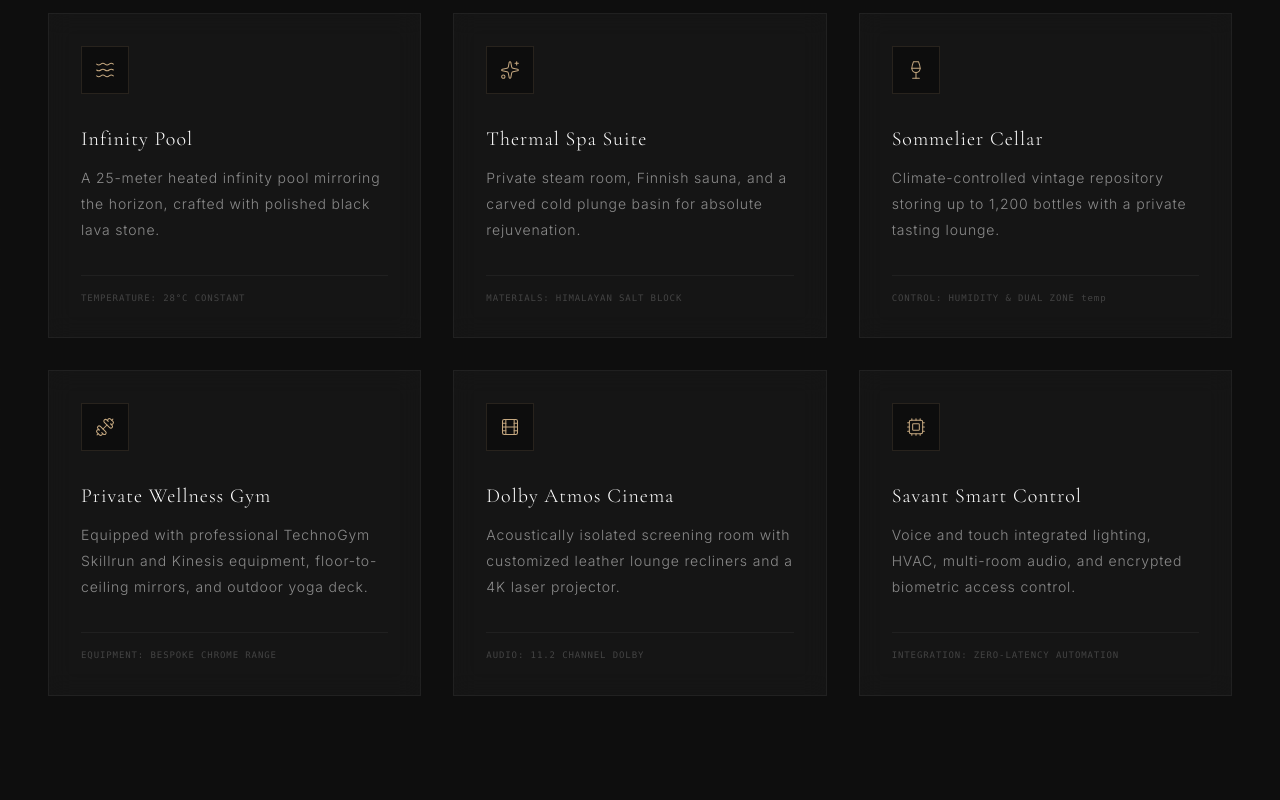
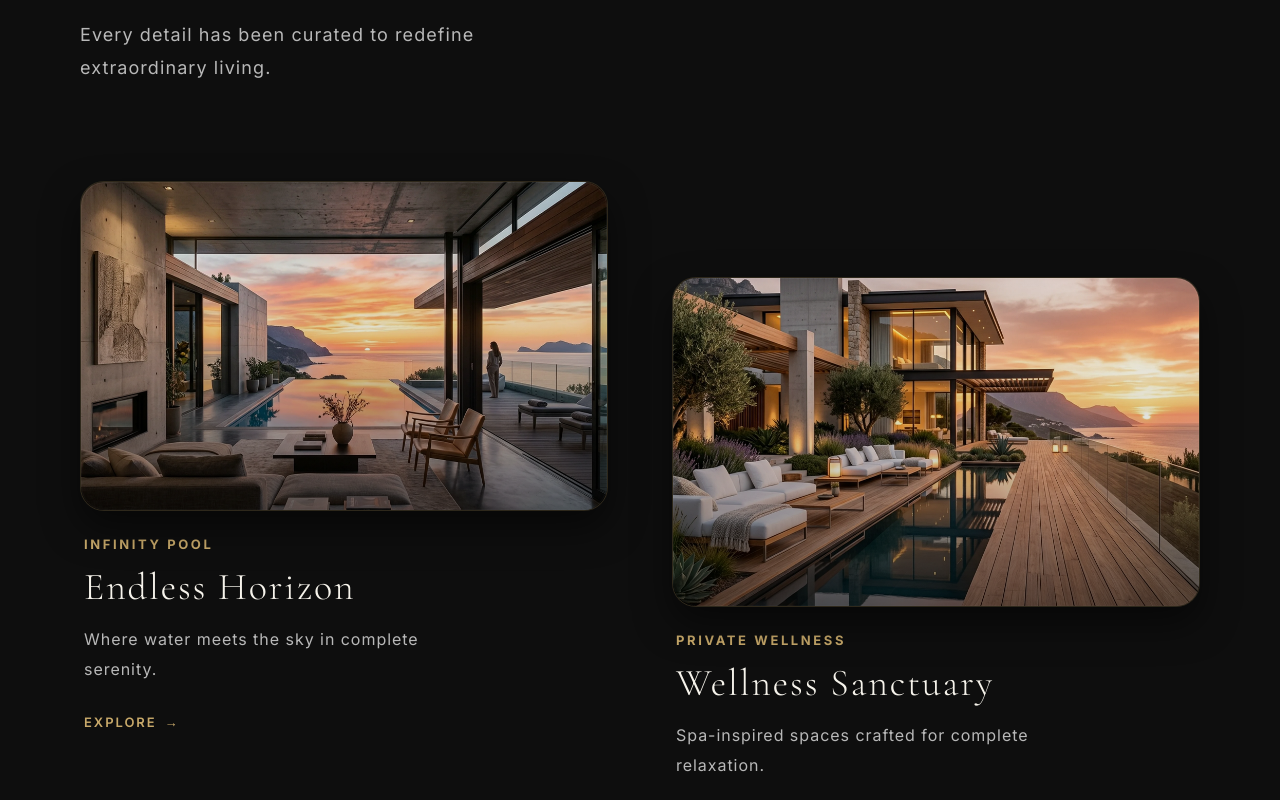
Before and after one commit to Srikar-Merugu/Villa-V, a Next.js app: page / in a window 1280 px wide. Shown: the part 5740-6540 px from the top of the page. Built offline with nearby package versions, Linux system fonts and the light colour scheme.

Commit message:
feat: redesign Amenities section completely from scratch, implement alternating staggered editorial cards, mouse coordinate tilt transforms, and radial gold spotlight cursor tracking

```diff
--- a/components/Amenities.tsx
+++ b/components/Amenities.tsx
@@ -1,74 +1,176 @@
 "use client";
 
+import { useRef, useState } from "react";
+import Image from "next/image";
 import { motion } from "framer-motion";
-import { Waves, Dumbbell, Film, Sparkles, Wine, Cpu } from "lucide-react";
 
-interface Amenity {
-  icon: React.ComponentType<any>;
+interface AmenityCardProps {
+  category: string;
   title: string;
   desc: string;
-  spec: string;
+  imageSrc: string;
+  index: number;
 }
 
-const AMENITIES: Amenity[] = [
+function AmenityCard({ category, title, desc, imageSrc, index }: AmenityCardProps) {
+  const cardRef = useRef<HTMLDivElement>(null);
+  const [rotateX, setRotateX] = useState(0);
+  const [rotateY, setRotateY] = useState(0);
+  const [spotlightPos, setSpotlightPos] = useState({ x: 0, y: 0 });
+  const [isHovered, setIsHovered] = useState(false);
+
+  const handleMouseMove = (e: React.MouseEvent<HTMLDivElement>) => {
+    if (!cardRef.current) return;
+    const rect = cardRef.current.getBoundingClientRect();
+    const x = e.clientX - rect.left;
+    const y = e.clientY - rect.top;
+    setSpotlightPos({ x, y });
+
+    // Subtle 3D tilt calculation (-4 to 4 degrees)
+    const centerX = rect.width / 2;
+    const centerY = rect.height / 2;
+    const rotX = ((y - centerY) / centerY) * -4;
+    const rotY = ((x - centerX) / centerX) * 4;
+    setRotateX(rotX);
+    setRotateY(rotY);
+  };
+
+  const handleMouseLeave = () => {
+    setIsHovered(false);
+    setRotateX(0);
+    setRotateY(0);
+  };
+
+  // Alternating staggered translation offsets for desktop viewports
+  const staggerClass = index % 2 === 1 ? "lg:translate-y-24" : "lg:translate-y-0";
+
+  return (
+    <motion.div
+      initial={{ opacity: 0, y: 80, scale: 1.1 }}
+      whileInView={{ opacity: 1, y: 0, scale: 1 }}
+      viewport={{ once: true, margin: "-100px" }}
+      transition={{ duration: 1.0, delay: (index % 2) * 0.15, ease: [0.16, 1, 0.3, 1] as const }}
+      className={`w-full flex flex-col gap-6 ${staggerClass} transition-all duration-300 ease-out`}
+    >
+      {/* 3D Perspective Card Wrapper */}
+      <div
+        ref={cardRef}
+        onMouseMove={handleMouseMove}
+        onMouseEnter={() => setIsHovered(true)}
+        onMouseLeave={handleMouseLeave}
+        style={{
+          transform: `perspective(1000px) rotateX(${rotateX}deg) rotateY(${rotateY}deg)`,
+          transition: isHovered ? "none" : "transform 0.5s ease-out, shadow 0.5s ease-out",
+        }}
+        className="group relative w-full aspect-[4/3] sm:aspect-[16/10] overflow-hidden rounded-[24px] border border-[#C8A96A]/20 hover:border-[#C8A96A]/50 shadow-[0_16px_36px_rgba(0,0,0,0.5)] hover:shadow-[0_24px_50px_rgba(200,169,106,0.08)] bg-black/40 cursor-pointer"
+      >
+        {/* Sub-pixel luxury outline overlay */}
+        <div className="absolute inset-0 border border-white/5 rounded-[24px] z-10 pointer-events-none" />
+
+        {/* Ambient Dark Gradient Backdrop Shield */}
+        <div className="absolute inset-0 bg-gradient-to-t from-black/60 via-black/10 to-transparent z-10 pointer-events-none opacity-80 group-hover:opacity-90 transition-opacity duration-300" />
+
+        {/* Spotlight Follower Overlay (Hardware accelerated radial mask) */}
+        <div
+          className="absolute inset-0 z-15 pointer-events-none transition-opacity duration-300"
+          style={{
+            opacity: isHovered ? 1 : 0,
+            background: `radial-gradient(350px circle at ${spotlightPos.x}px ${spotlightPos.y}px, rgba(200,169,106,0.08), transparent 80%)`
+          }}
+        />
+
+        {/* Cinematic Imagery */}
+        <div className="w-full h-full relative overflow-hidden">
+          <Image
+            src={imageSrc}
+            alt={title}
+            fill
+            sizes="(max-width: 1024px) 100vw, 45vw"
+            className="object-cover transition-transform duration-1000 ease-out group-hover:scale-105 filter brightness-95"
+            loading="lazy"
+          />
+        </div>
+      </div>
+
+      {/* Card Content & Interactive Hooks */}
+      <div className="flex flex-col px-1 select-none">
+        <span className="text-[#C8A96A] text-[12px] sm:text-[13px] font-sans font-bold tracking-[0.2em] uppercase mb-2">
+          {category}
+        </span>
+
+        <h4 className="font-serif text-[#F6F3EB] text-[28px] sm:text-[34px] lg:text-[38px] font-light leading-tight tracking-wide mb-3 transition-transform duration-300 group-hover:-translate-y-0.5">
+          {title}
+        </h4>
+
+        <p className="text-[#B8B8B8] text-[15px] sm:text-[16px] font-normal leading-[1.7] max-w-[360px] mb-4">
+          {desc}
+        </p>
+
+        <button
+          className="group/btn flex items-center gap-2 self-start text-[#C8A96A] font-sans font-semibold text-[13px] uppercase tracking-[0.15em] hover:text-[#F6F3EB] transition-colors duration-300 min-h-[44px] focus-visible:outline-none"
+          aria-label={`Explore details for ${title}`}
+        >
+          Explore
+          <span className="group-hover/btn:translate-x-1.5 transition-transform duration-300 select-none">
+            →
+          </span>
+        </button>
+      </div>
+    </motion.div>
+  );
+}
+
+export default function Amenities() {
+  const cards = [
     {
-    icon: Waves,
-    title: "Infinity Pool",
-    desc: "A 25-meter heated infinity pool mirroring the horizon, crafted with polished black lava stone.",
-    spec: "TEMPERATURE: 28°C CONSTANT"
+      category: "Infinity Pool",
+      title: "Endless Horizon",
+      desc: "Where water meets the sky in complete serenity.",
+      imageSrc: "/images/pool.webp"
     },
     {
-    icon: Sparkles,
-    title: "Thermal Spa Suite",
-    desc: "Private steam room, Finnish sauna, and a carved cold plunge basin for absolute rejuvenation.",
-    spec: "MATERIALS: HIMALAYAN SALT BLOCK"
+      category: "Private Wellness",
+      title: "Wellness Sanctuary",
+      desc: "Spa-inspired spaces crafted for complete relaxation.",
+      imageSrc: "/images/terrace.webp"
     },
     {
-    icon: Wine,
-    title: "Sommelier Cellar",
-    desc: "Climate-controlled vintage repository storing up to 1,200 bottles with a private tasting lounge.",
-    spec: "CONTROL: HUMIDITY & DUAL ZONE temp"
+      category: "Private Cinema",
+      title: "Immersive Entertainment",
+      desc: "A cinematic experience reserved exclusively for residents.",
+      imageSrc: "/images/about.webp"
     },
     {
-    icon: Dumbbell,
-    title: "Private Wellness Gym",
-    desc: "Equipped with professional TechnoGym Skillrun and Kinesis equipment, floor-to-ceiling mirrors, and outdoor yoga deck.",
-    spec: "EQUIPMENT: BESPOKE CHROME RANGE"
-  },
-  {
-    icon: Film,
-    title: "Dolby Atmos Cinema",
-    desc: "Acoustically isolated screening room with customized leather lounge recliners and a 4K laser projector.",
-    spec: "AUDIO: 11.2 CHANNEL DOLBY"
-  },
-  {
-    icon: Cpu,
-    title: "Savant Smart Control",
-    desc: "Voice and touch integrated lighting, HVAC, multi-room audio, and encrypted biometric access control.",
-    spec: "INTEGRATION: ZERO-LATENCY AUTOMATION"
+      category: "Wine Lounge",
+      title: "Curated Collection",
+      desc: "A private cellar designed for unforgettable evenings.",
+      imageSrc: "/images/bedroom.webp"
     }
   ];
 
-export default function Amenities() {
   return (
-    <section id="amenities" className="relative py-24 md:py-36 bg-[#0E0E0E] overflow-hidden select-none border-t border-gold/5">
-      <div className="absolute inset-0 grid-overlay opacity-10 pointer-events-none" />
+    <section
+      id="amenities"
+      className="relative py-[100px] lg:py-[160px] bg-[#0E0E0E] overflow-hidden select-none"
+    >
+      {/* Subtle Architectural Grid Texture (Almost invisible) */}
+      <div className="absolute inset-0 grid-overlay opacity-[0.03] pointer-events-none" />
 
-      <div className="max-w-7xl mx-auto px-6 md:px-12 relative z-10">
+      <div className="max-w-[1400px] mx-auto px-6 md:px-12 lg:px-20 relative z-10">
 
-        {/* Header */}
-        <div className="max-w-3xl mb-16 md:mb-24 flex flex-col gap-4">
+        {/* Section Header */}
+        <div className="max-w-3xl mb-16 lg:mb-24 flex flex-col">
           <motion.div
             initial={{ opacity: 0, y: 20 }}
             whileInView={{ opacity: 1, y: 0 }}
             viewport={{ once: true }}
             transition={{ duration: 0.8 }}
           >
-            <span className="text-xs tracking-[0.3em] uppercase text-gold font-sans font-medium">
-              The Conveniences
+            <span className="text-[#C8A96A] text-xs font-sans font-semibold tracking-[0.3em] uppercase mb-4 block">
+              AMENITIES
             </span>
-            <h2 className="text-4xl md:text-5xl font-serif text-white font-light tracking-wide leading-tight mt-2">
-              Uncompromising Amenities
+            <h2 className="text-[38px] sm:text-[46px] lg:text-[60px] xl:text-[72px] font-serif text-[#F6F3EB] font-light tracking-tight leading-[1.05] mb-6 whitespace-pre-line">
+              Experience{"\n"}World-Class Living
             </h2>
           </motion.div>
           <motion.p
@@ -76,49 +178,24 @@ export default function Amenities() {
             whileInView={{ opacity: 1, y: 0 }}
             viewport={{ once: true }}
             transition={{ duration: 0.8, delay: 0.2 }}
-            className="text-sm text-white/55 tracking-wider font-light"
+            className="text-[#B8B8B8] text-[16px] sm:text-[18px] font-normal leading-[1.6] max-w-[420px]"
           >
-            Designed to accommodate every aspect of extraordinary living, offering a resort-like
-            retreat experience in absolute solitude.
+            Every detail has been curated to redefine extraordinary living.
           </motion.p>
         </div>
 
-        {/* Cards Grid */}
-        <div className="grid grid-cols-1 md:grid-cols-2 lg:grid-cols-3 gap-6 md:gap-8">
-          {AMENITIES.map((item, index) => {
-            const Icon = item.icon;
-            return (
-              <motion.div
-                key={item.title}
-                initial={{ opacity: 0, y: 30 }}
-                whileInView={{ opacity: 1, y: 0 }}
-                viewport={{ once: true }}
-                transition={{ duration: 0.6, delay: index * 0.1 }}
-                className="group relative flex flex-col p-8 glass-light bg-black/35 hover:bg-[#121212]/60 border border-white/5 hover:border-gold/30 rounded-none transition-all duration-500 hover:-translate-y-1.5"
-              >
-                {/* Glow Card Effect */}
-                <div className="absolute inset-0 bg-gradient-to-br from-gold/5 via-transparent to-transparent opacity-0 group-hover:opacity-100 transition-opacity duration-700 pointer-events-none" />
-
-                {/* Icon wrapper */}
-                <div className="w-12 h-12 flex items-center justify-center border border-gold/15 bg-black/40 text-gold mb-8 group-hover:bg-gold group-hover:text-[#0A0A0A] transition-all duration-500">
-                  <Icon className="w-5 h-5 stroke-[1.25]" />
-                </div>
-
-                {/* Content */}
-                <h3 className="text-lg md:text-xl font-serif text-white tracking-wide mb-3 group-hover:text-gold transition-colors duration-300">
-                  {item.title}
-                </h3>
-                <p className="text-xs md:text-sm text-white/50 tracking-wider font-light leading-relaxed mb-8 flex-grow">
-                  {item.desc}
-                </p>
-
-                {/* Technical specification footer */}
-                <div className="pt-4 border-t border-white/5 text-[9px] font-mono tracking-widest text-[#444] group-hover:text-gold-light/45 transition-colors duration-300">
-                  {item.spec}
-                </div>
-              </motion.div>
-            );
-          })}
+        {/* Staggered Alternating Grid of Editorial Cards */}
+        <div className="grid grid-cols-1 md:grid-cols-2 gap-x-12 lg:gap-x-16 gap-y-20 lg:gap-y-36 pb-24">
+          {cards.map((card, idx) => (
+            <AmenityCard
+              key={card.title}
+              category={card.category}
+              title={card.title}
+              desc={card.desc}
+              imageSrc={card.imageSrc}
+              index={idx}
+            />
+          ))}
         </div>
 
       </div>
```
Lines whose indentation alone changed are shown as unchanged.
